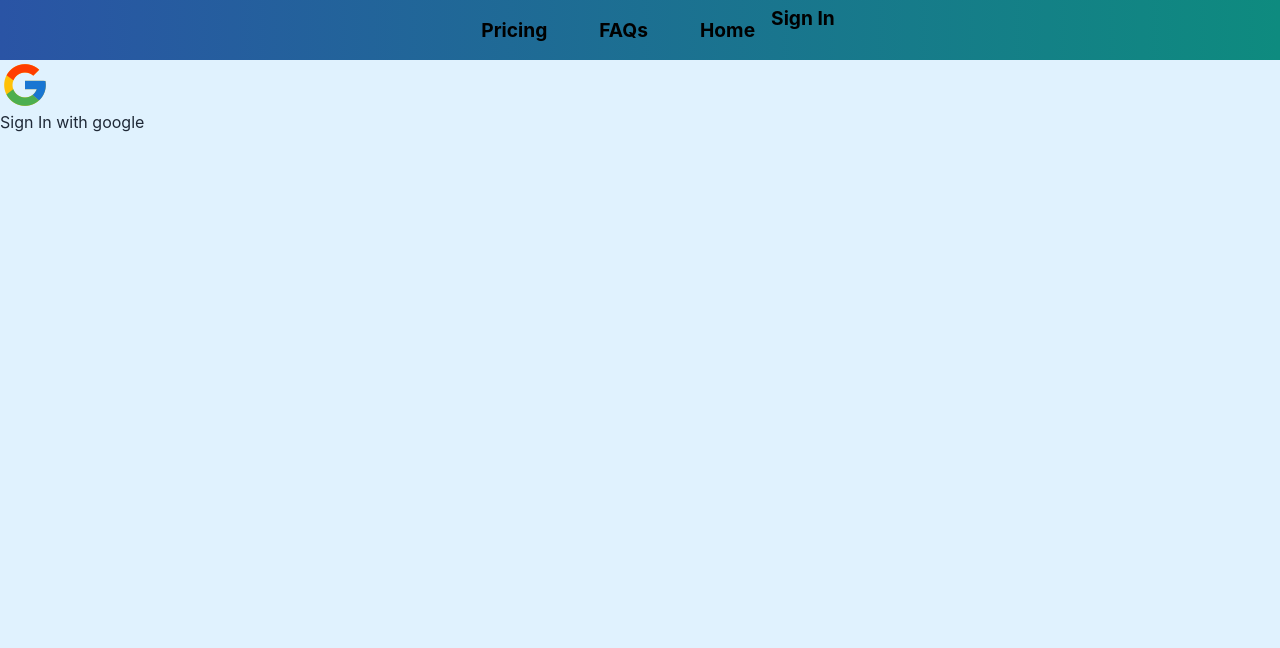
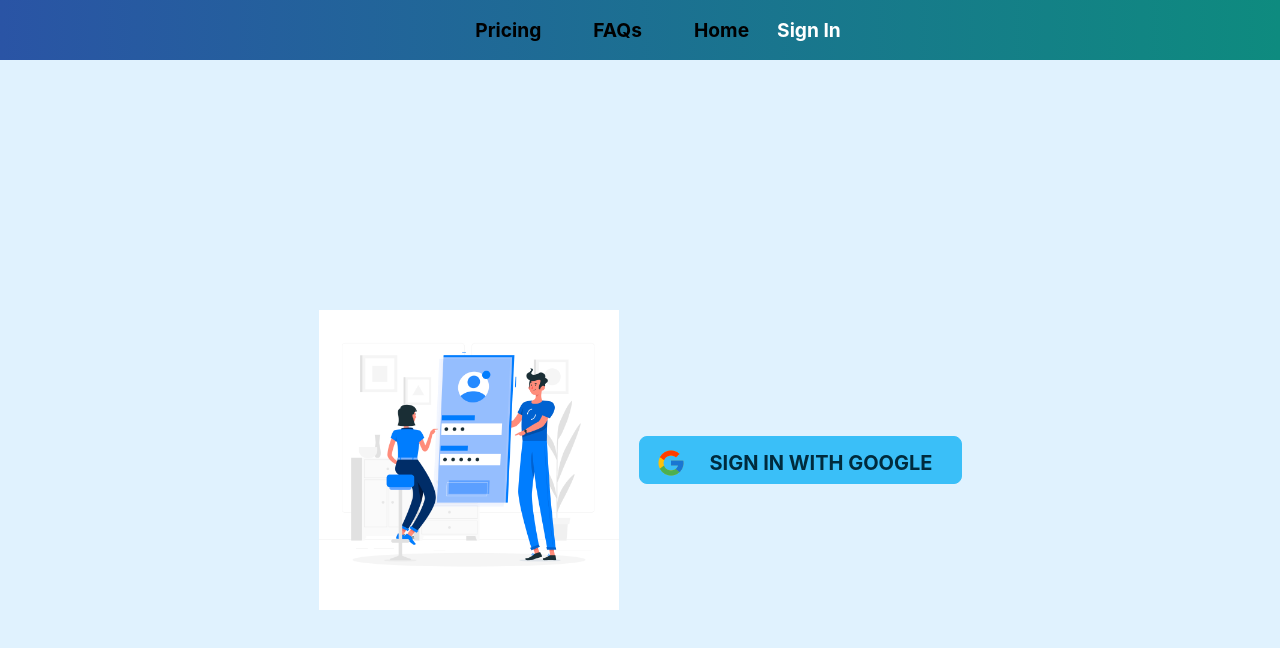
Before and after one commit to Sumon092/super-assistant-client, a React (Create React App) app: page /googleSignIn in a window 1280 px wide. Shown: the top 648 px of the page. Built offline with nearby package versions, Linux system fonts and the light colour scheme; no server answers.

Commit message:
login page completed

```diff
--- a/src/Pages/GoogleSignIn/GoogleSignIn.js
+++ b/src/Pages/GoogleSignIn/GoogleSignIn.js
@@ -3,6 +3,7 @@ import auth from '../../firebase.Init';
 import { useSignInWithGoogle } from 'react-firebase-hooks/auth';
 import { Navigate, useLocation, useNavigate } from 'react-router-dom';
 import GoogleLogo from '../../Assets/google.png'
+import LoginImage from '../../Assets/Mobile-login-Cristina.jpg'
 
 const GoogleSignIn = () => {
     const [signInWithGoogle, user, loading, error] = useSignInWithGoogle(auth);
@@ -19,15 +20,23 @@ const GoogleSignIn = () => {
 
 
     return (
-        <div className='h-screen'>
+        <>
+            <div className='h-screen flex justify-center items-center'>
+
+
+                <div>
+                    <img style={{ width: '300px' }} src={LoginImage} alt="" />
+                </div>
+                <div >
+                    <button onClick={() => signInWithGoogle()} className='btn btn-info ml-5 flex items-center justify-center google-button'>
+                        <img style={{ width: '30px' }} src={GoogleLogo} alt="" />
+                        <span className='font-bold text-xl ml-3 p-3'>Sign In with google</span>
+                    </button>
+                </div>
+
+            </div>
             {errorElement}
-            <div className="google-logo">
-                <button onClick={() => signInWithGoogle()} className='d-flex align-items-center justify-content-between google-button'>
-                    <img style={{}} src={GoogleLogo} alt="" />
-                    <span className='google-text fw-bold'>Sign In with google</span>
-                </button>
-            </div>
-        </div>
+        </>
 
     );
 };
--- a/src/Pages/NavBar/NavBar.js
+++ b/src/Pages/NavBar/NavBar.js
@@ -7,6 +7,7 @@ import './NavBar.css'
 
 
 const NavBar = () => {
+
     const [user] = useAuthState(auth);
     const handleSignOut = () => {
         signOut(auth)
@@ -48,16 +49,16 @@ const NavBar = () => {
                     <li>
                         <NavLink to='/' className={({ isActive }) => isActive ? 'text-white ml-5' : 'white ml-5'}>Home</NavLink>
                     </li>
-                    <NavLink>
 
+                    {
+                        user ? <button onClick={handleSignOut} className=" text-center border-0 text-white ml-3" >Sign out</button> :
 
-                        {
-                            user ? <button onClick={handleSignOut} className="text-decoration-none text-primary text-center bg-dark border-0 text-white" >Sign out</button> :
-                                <NavLink as={Link} to="/googleSignIn">
-                                    Sign In
-                                </NavLink>
-                        }
-                    </NavLink>
+                            <Link className='text-white mt-3 ml-3' to="/googleSignIn">
+                                Sign In
+                            </Link>
+
+                    }
+
 
 
                 </ul>
```
Also changed, not shown: src/Assets/Mobile-login-Cristina.jpg.
